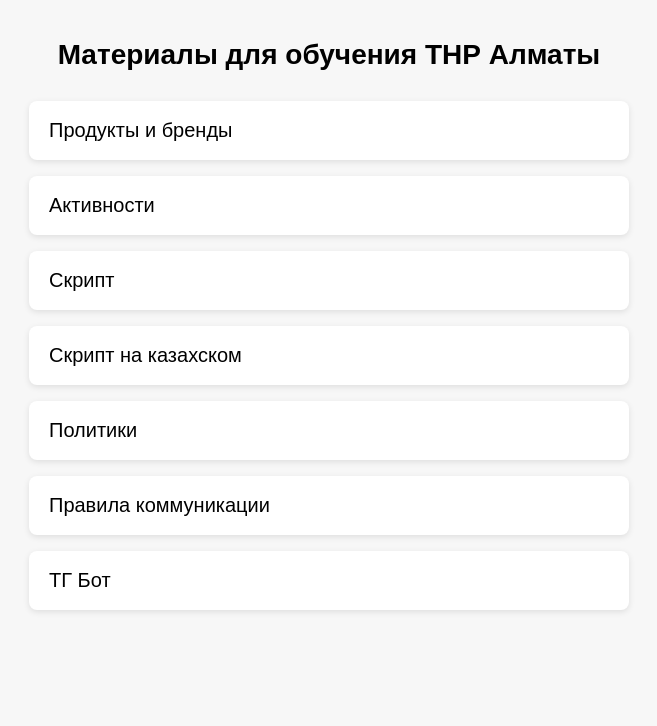
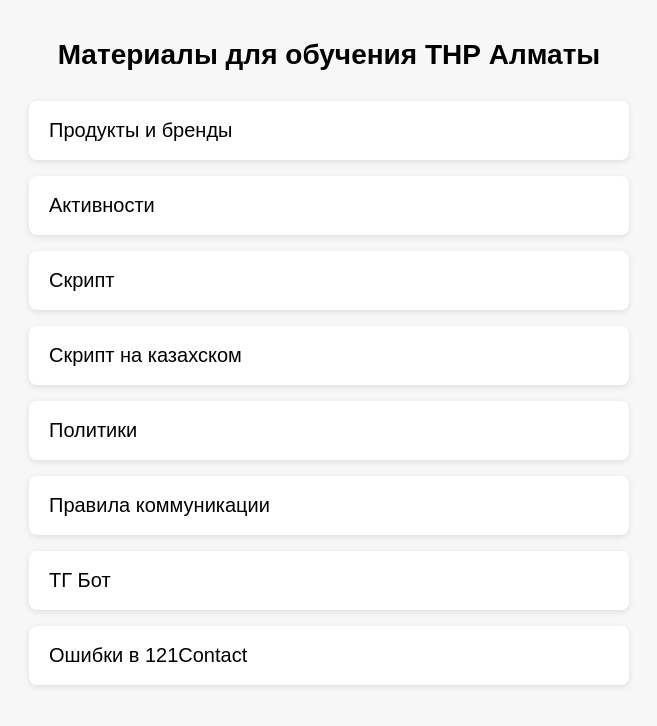
Before and after one commit to 05IronTuna12/THP0226Almaty, a plain HTML site: page index.html in a window 1280 px wide. Shown: the whole page, without its empty margins (311-968 px from the left). Drawn offline with Linux system fonts and the light colour scheme.

Commit message:
Add new PDF links to index.html

```diff
--- a/index.html
+++ b/index.html
@@ -72,6 +72,11 @@
         </a>
 	<a class="pdf-link" href="Go Club.jpg" target="_blank">
             ТГ Бот
+
+		</a>
+	<a class="pdf-link" href="iContact's guide for MC.pdf" target="_blank">
+            Ошибки в 121Contact
+
         </a>
 
     </div>
```
